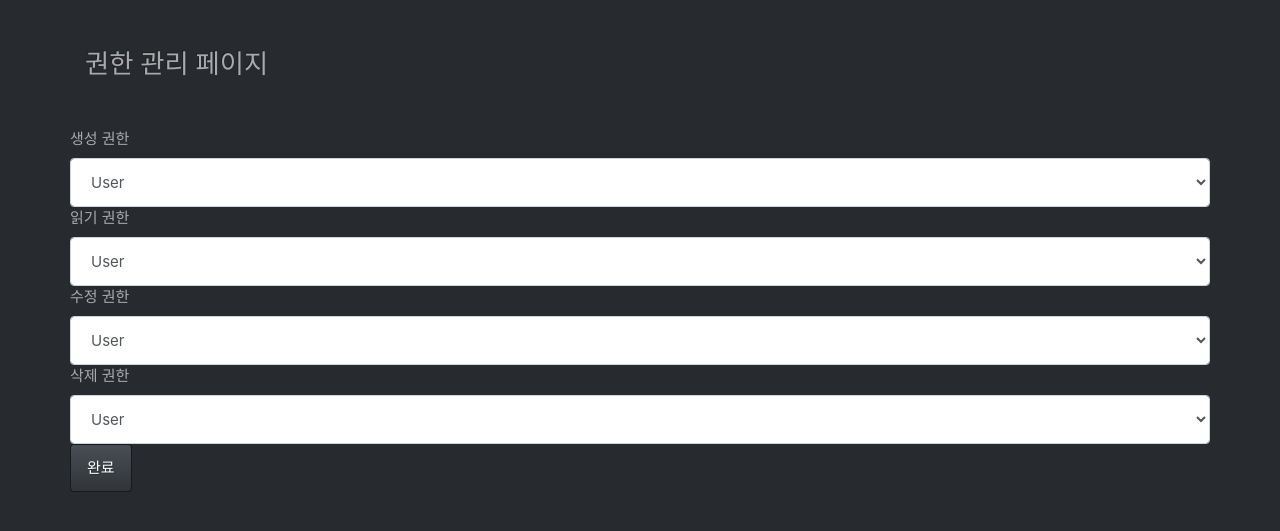
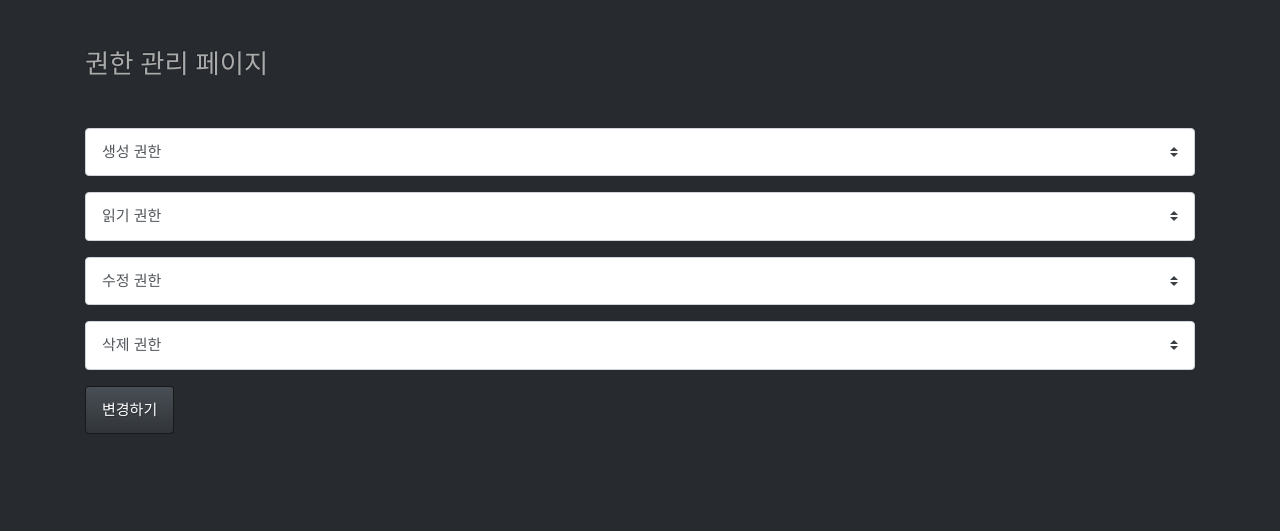
Before and after one commit to Seungpang/Decorators_practice, a Django app: template myadmin/templates/permission_list.html in a window 1280 px wide. Shown: the top 531 px of the page. Run offline with Django 3.2, Linux system fonts and the light colour scheme; the template is opened without the code that fills it, so the values that code supplies are empty; some libraries are stand-ins or nearby versions.

Commit message:
오류난거 수정완료

```diff
--- a/board/views.py
+++ b/board/views.py
@@ -97,7 +97,7 @@ def board_write(request):
     return render(request, 'board_write.html', {'form': form})
 
 
-@admin_requried
+
 def board_list(request):
     all_boards = Board.objects.all().order_by('-id')
     page = int(request.GET.get('p', 1))
--- a/myadmin/models.py
+++ b/myadmin/models.py
@@ -16,7 +16,7 @@ class BoardPermission(models.Model):
 
 
     def __str__(self):
-        return self.permission_type
+        return self.permission
 
     class Meta:
         db_table = 'fastcampus_board_permission'
--- a/myadmin/templates/permission_list.html
+++ b/myadmin/templates/permission_list.html
@@ -1,44 +1,52 @@
-{% extends 'base.html'%}
-
+{% extends "base.html" %}
 {% block contents %}
 <h3 class="mb-5 mt-5">권한 관리 페이지</h3>
 <form method="post" action="/myadmin/permissions/">
     {% csrf_token %}
     <div class="row">
-    <label for="exampleFormControlInput1">생성 권한</label>
-    <select class="form-control" id="create">
-      <option value='1' {% ifequal c_perm 1 %}selected{% endifequal %}>User</option>
-      <option value='2' {% ifequal c_perm 2 %}selected{% endifequal %}>Admin</option>
-      <option value='3' {% ifequal c_perm 3 %}selected{% endifequal %}>Superuser</option>
+        <div class="col">
+            <select class="custom-select mb-3" name="create">
+                <option selected>생성 권한</option>
+                <option value="1" {% ifequal c_perm 1 %}selected{% endifequal %}>User</option>
+                <option value="2" {% ifequal c_perm 2 %}selected{% endifequal %}>Admin</option>
+                <option value="3" {% ifequal c_perm 3 %}selected{% endifequal %}>Superuser</option>
             </select>
         </div>
+    </div>
     <div class="row">
-    <label for="exampleFormControlInput1">읽기 권한</label>
-    <select class="form-control" id="read">
-      <option value='1' {% ifequal r_perm 2 %}selected{% endifequal %}>User</option>
-      <option value='2' {% ifequal r_perm 2 %}selected{% endifequal %}>Admin</option>
-      <option value='3' {% ifequal r_perm 2 %}selected{% endifequal %}>Superuser</option>
+        <div class="col">
+            <select class="custom-select mb-3" name="read">
+                <option selected>읽기 권한</option>
+                <option value="1" {% ifequal r_perm 1 %}selected{% endifequal %}>User</option>
+                <option value="2" {% ifequal r_perm 2 %}selected{% endifequal %}>Admin</option>
+                <option value="3" {% ifequal r_perm 3 %}selected{% endifequal %}>Superuser</option>
             </select>
         </div>
+    </div>
     <div class="row">
-    <label for="exampleFormControlInput1">수정 권한</label>
-    <select class="form-control" id="update">
-      <option value='1' {% ifequal u_perm 3 %}selected{% endifequal %}>User</option>
-      <option value='2' {% ifequal u_perm 3 %}selected{% endifequal %}>Admin</option>
-      <option value='3' {% ifequal u_perm 3 %}selected{% endifequal %}>Superuser</option>
+        <div class="col">
+            <select class="custom-select mb-3" name="update">
+                <option selected>수정 권한</option>
+                <option value="1" {% ifequal u_perm 1 %}selected{% endifequal %}>User</option>
+                <option value="2" {% ifequal u_perm 2 %}selected{% endifequal %}>Admin</option>
+                <option value="3" {% ifequal u_perm 3 %}selected{% endifequal %}>Superuser</option>
             </select>
         </div>
+    </div>
     <div class="row">
-    <label for="exampleFormControlInput1">삭제 권한</label>
-    <select class="form-control" id="delete">
-      <option value='1' {% ifequal r_perm 4 %}selected{% endifequal %}>User</option>
-      <option value='2' {% ifequal r_perm 4 %}selected{% endifequal %}>Admin</option>
-      <option value='3' {% ifequal r_perm 4 %}selected{% endifequal %}>Superuser</option>
+        <div class="col">
+            <select class="custom-select mb-3" name="delete">
+                <option selected>삭제 권한</option>
+                <option value="1" {% ifequal d_perm 1 %}selected{% endifequal %}>User</option>
+                <option value="2" {% ifequal d_perm 2 %}selected{% endifequal %}>Admin</option>
+                <option value="3" {% ifequal d_perm 3 %}selected{% endifequal %}>Superuser</option>
             </select>
         </div>
+    </div>
     <div class="row">
-    <button type="submit" class="btn btn-primary">완료</button>
+        <div class="col">
+            <button type="submit" class="btn btn-primary">변경하기</button>
+        </div>
     </div>
 </form>
-
 {% endblock %}
```
Also changed, not shown: myadmin/views.py (+4 -4 lines). Lines whose indentation alone changed are shown as unchanged.
